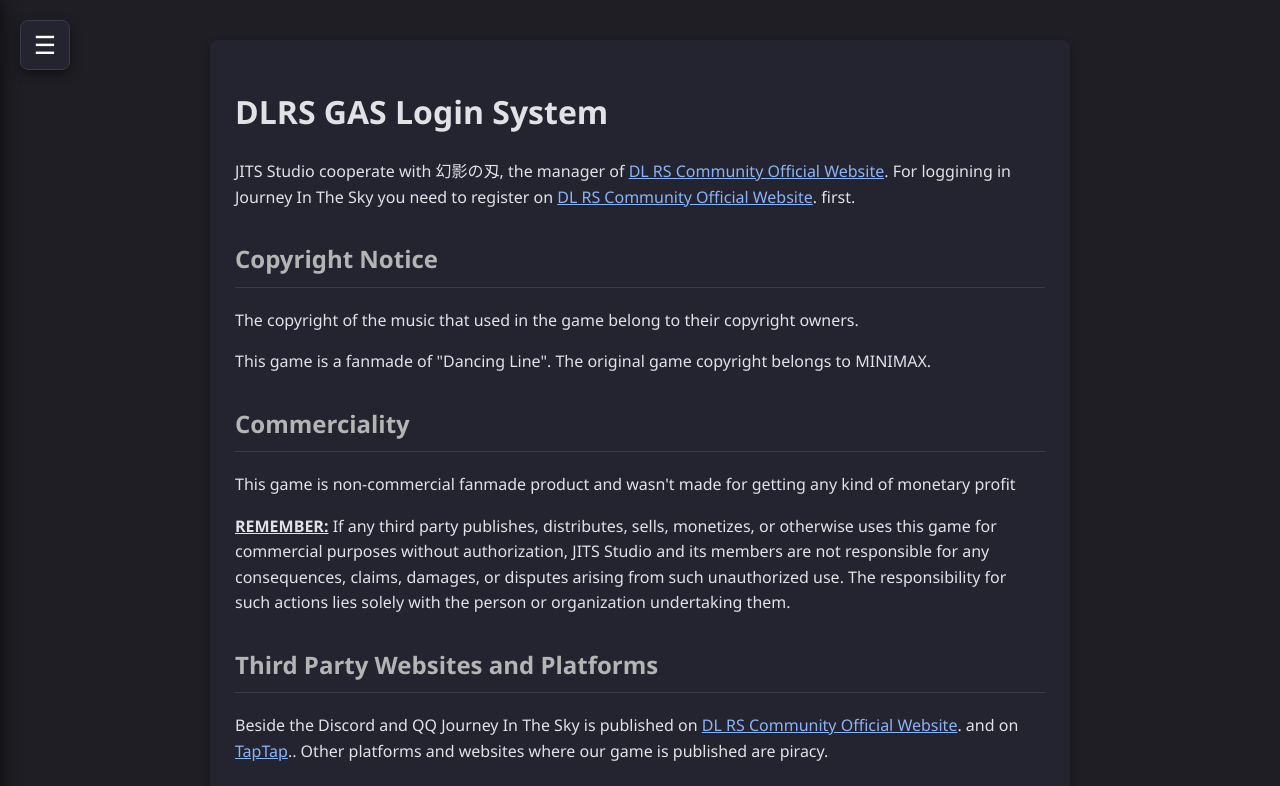
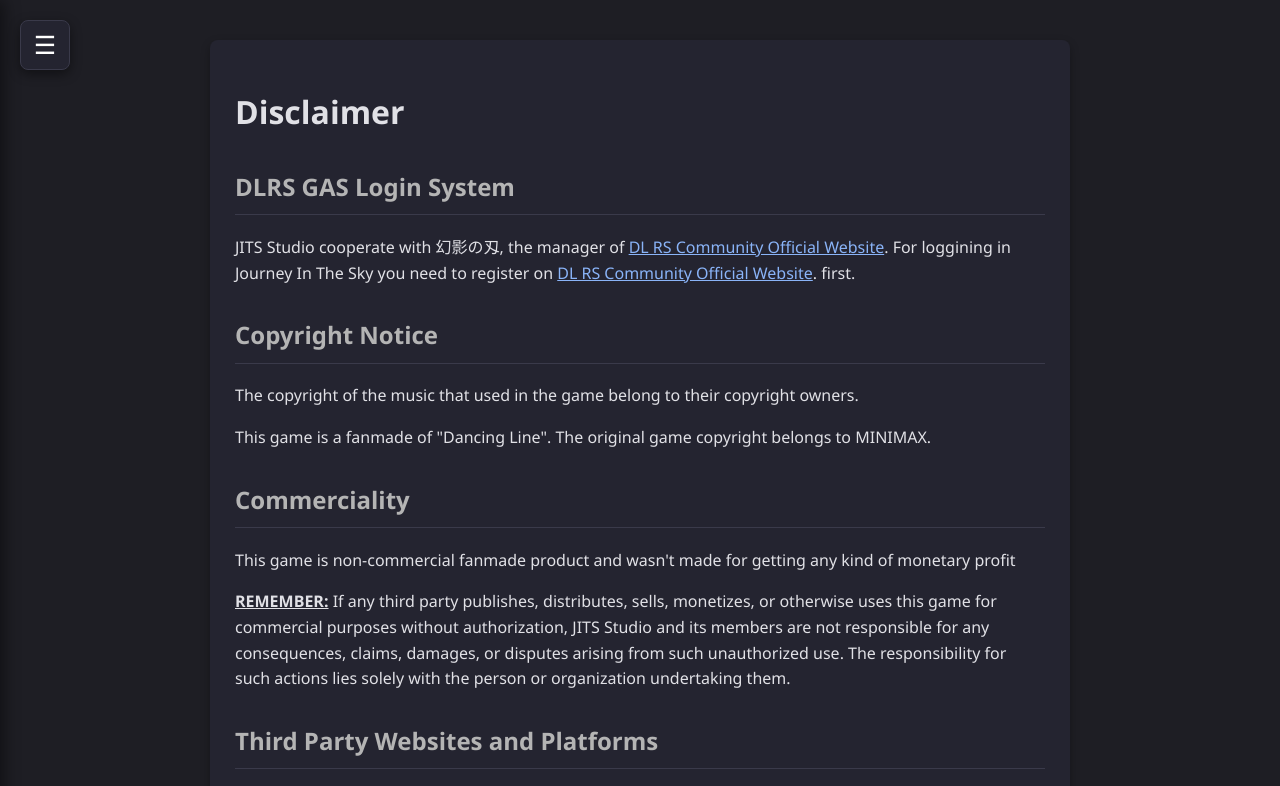
Before and after one commit to Dju-de-la-va/Dju-de-la-va.github.io, a plain HTML site: page disclaimer.html in a window 1280 px wide. Shown: the top 786 px of the page. Drawn offline with Linux system fonts and the light colour scheme.

Commit message:
Update disclaimer.html

```diff
--- a/disclaimer.html
+++ b/disclaimer.html
@@ -278,7 +278,8 @@
 
     <!-- MAIN CENTRED BLOCK -->
     <div class="container">
-        <h1>DLRS GAS Login System</h1>
+        <h1>Disclaimer</h1>
+        <h2>DLRS GAS Login System</h2>
         <p>JITS Studio cooperate with 幻影の刄, the manager of
           <a
                 href="https://chinadlrs.com/"
```
